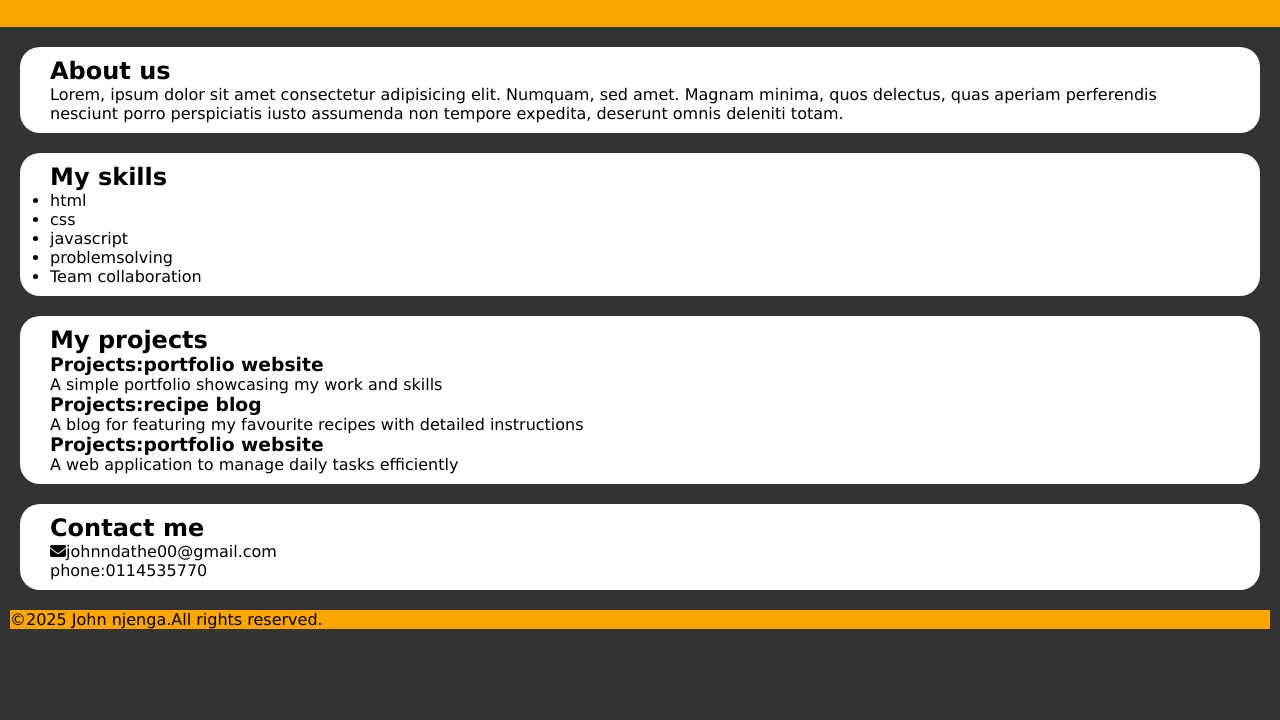
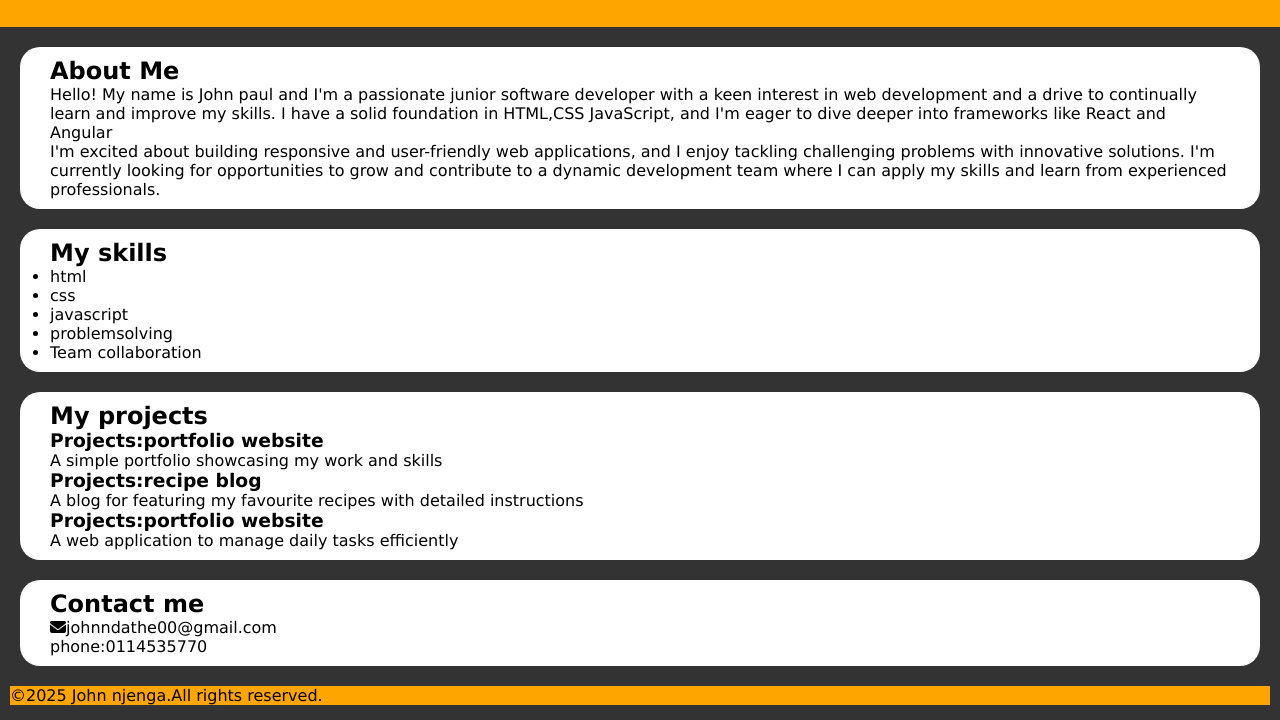
Before and after one commit to jp-254/my-portfolio, a plain HTML site: page index.html in a window 1280 px wide. Shown: the part 80-800 px from the top of the page. Drawn offline with Linux system fonts and the light colour scheme.

Commit message:
changed my about me section

```diff
--- a/index.html
+++ b/index.html
@@ -21,10 +21,9 @@
     </nav>
     <!--About me section-->
     <section>
-        <h2>About us</h2>
-        <p>Lorem, ipsum dolor sit amet consectetur adipisicing elit. Numquam, sed amet. Magnam minima, quos delectus,
-            quas aperiam perferendis nesciunt porro perspiciatis iusto assumenda non tempore expedita, deserunt omnis
-            deleniti totam.</p>
+        <h2>About Me</h2>
+        <p>Hello! My name is John paul and I'm a passionate junior software developer with a keen interest in web development and a drive to continually learn and improve my skills. I have a solid foundation in HTML,CSS JavaScript, and I'm eager to dive deeper into frameworks like React and Angular </p>
+        <p>I'm excited about building responsive and user-friendly web applications, and I enjoy tackling challenging problems with innovative solutions. I'm currently looking for opportunities to grow and contribute to a dynamic development team where I can apply my skills and learn from experienced professionals.</p>
     </section>
     <!--My skills -->
     <section>
```
